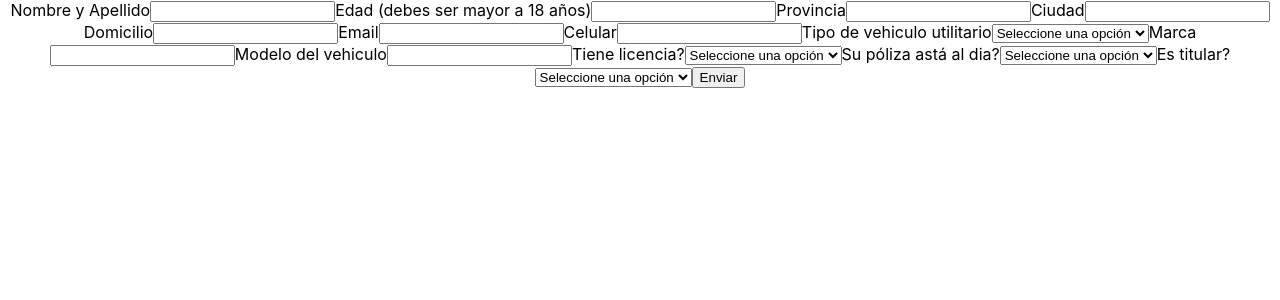
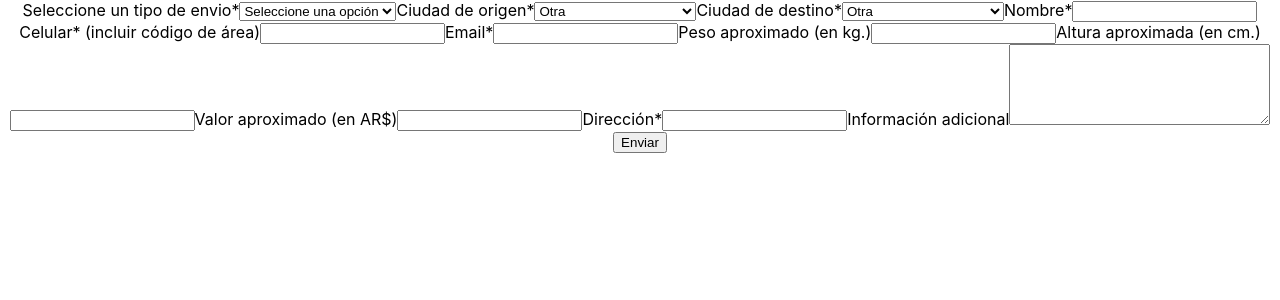
Before and after one commit to CesarAlcoholado/ParcelPlus, a React (Create React App) app in the folder client/: page /Home in a window 1280 px wide. Shown: the top 300 px of the page. Built offline with nearby package versions, Linux system fonts and the light colour scheme.

Commit message:
update form validation

```diff
--- a/client/src/components/Form/Form.jsx
+++ b/client/src/components/Form/Form.jsx
@@ -13,7 +13,7 @@ const initialForm = {
   measure: null,
   value: null,
   homeAdress: "",
-    moreDetails: ""
+  moreDetails: "",
 };
 
 const type = "packageForm"
@@ -30,14 +30,14 @@ export default function Form() {
   return (
     <div>
       <form onSubmit={handleSubmit} noValidate>
-        <label>Seleccione un tipo de envio</label>
+        <label>Seleccione un tipo de envio*</label>
         <select name="shipment" value={form.shipment} onChange={handleChange}>
           <option value="0">Seleccione una opción</option>
           <option value="Particular">Envio Personal</option>
           <option value="Empresa">Envio para empresa</option>
         </select>
         {errors.shipment && <p>{errors.shipment}</p>}
-        <label>Ciudad de origen</label>
+        <label>Ciudad de origen*</label>
         <select
           name="origenCity"
           value={form.origenCity}
@@ -47,7 +47,7 @@ export default function Form() {
             <option value={c}>{c}</option>
           ))}
         </select>
-        <label>Ciudad de destino</label>
+        <label>Ciudad de destino*</label>
         <select
           name="destineCity"
           value={form.destineCity}
@@ -57,7 +57,7 @@ export default function Form() {
             <option value={d}>{d}</option>
           ))}
         </select>
-        <label>Nombre</label>
+        <label>Nombre*</label>
         <input
           type="text"
           name="name"
@@ -65,7 +65,7 @@ export default function Form() {
           onChange={handleChange}
         />
         {errors.name && <p>{errors.name}</p>}
-        <label>Celular</label>
+        <label>Celular* (incluir código de área)</label>
         <input
           type="number"
           name="cellphone"
@@ -73,7 +73,7 @@ export default function Form() {
           onChange={handleChange}
         />
         {errors.cellphone && <p>{errors.cellphone}</p>}
-        <label>Email</label>
+        <label>Email*</label>
         <input
           type="email"
           name="email"
@@ -81,9 +81,9 @@ export default function Form() {
           onChange={handleChange}
         />
         {errors.email && <p>{errors.email}</p>}
-        <label>Peso</label>
+        <label>Peso aproximado (en kg.)</label>
         <input
-          type="text"
+          type="number"
           inputMode="decimal"
           name="weight"
           value={form.weight}
@@ -93,25 +93,25 @@ export default function Form() {
           //Agregar parseFloat a peso, altura y valor.
         }
         {errors.weight && <p>{errors.weight}</p>}
-        <label>Altura</label>
+        <label>Altura aproximada (en cm.)</label>
         <input
-          type="text"
+          type="number"
           inputMode="decimal"
           name="measure"
           value={form.measure}
           onChange={handleChange}
         />
         {errors.measure && <p>{errors.measure}</p>}
-        <label>Valor</label>
+        <label>Valor aproximado (en AR$)</label>
         <input
-          type="text"
+          type="number"
           inputMode="decimal"
           name="value"
           value={form.value}
           onChange={handleChange}
         />
         {errors.value && <p>{errors.value}</p>}
-        <label>Dirección</label>
+        <label>Dirección*</label>
         <input
           type="text"
           name="homeAdress"
--- a/client/src/pages/Home/Home.jsx
+++ b/client/src/pages/Home/Home.jsx
@@ -5,7 +5,7 @@ import Cv from '../../components/Cv/Cv.jsx';
 export default function Home() {
   return (
     <div>
-      <Cv/>
+      <Form/>
     </div>
   )
 }
--- a/client/src/static/constants.js
+++ b/client/src/static/constants.js
@@ -42,7 +42,8 @@ export const ciudadDestino = [
 ];
 
 export const regExpLett = /^[A-Za-zÑñÁáÉéÍíÓóÚúÜü\s]+$/;
-export const regExpCell = /^(\d{3})\s?(\d{3})\s?(\d{6})$/;
+export const regExpCell =
+  /^(?:(?:00)?549?)?0?(?:11|[2368]\d)(?:(?=\d{0,2}15)\d{2})??\d{8}$/;
 export const regExpEmail = /^[a-z0-9]+(\.[_a-z0-9]+)*@[a-z0-9-]+(\.[a-z0-9-]+)*(\.[a-z]{2,15})$/;
 export const regExpDetails = /^.{1,255}$/;
 export const regExpNumbers = /^(0|[1-9]\d*)(\.\d+)?(,\d+)?$/;
--- a/client/src/static/utils/functions/validation.js
+++ b/client/src/static/utils/functions/validation.js
@@ -10,19 +10,18 @@ import {
 export default function validate(form) {
   const errors = {};
 
-  if (form.name.length < 2) {
+  if (!form.name.trim()) {
+    errors.name = "Ingrese un nombre";
+  } else if (form.name.length < 2) {
     errors.name = "El nombre es demasiado corto";
   } else if (!regExpLett.test(form.name)) {
     errors.name = "Ingrese solo letras";
-  } else if (!form.name.trim()) {
-    errors.name = "Ingrese un nombre";
-  }
 
-  if (form.shipment === "0") {
+  } else if (!form.shipment || form.shipment === "0") {
     errors.shipment = "Seleccione una opción de envio";
   }
 
-  if (form.cellphone === 0) {
+  if (!form.cellphone) {
     errors.cellphone = "Ingrese un numero de celular";
   } else if (!regExpCell.test(form.cellphone)) {
     errors.cellphone = "El número ingresado no es válido";
@@ -40,26 +39,28 @@ export default function validate(form) {
     }
   }
 
-  if (parseFloat(form.weight) > 700) {
-    errors.weight = "Peso máximo 700 kg";
-  } else if (form.weight < 0) {
+  if (form.weight) {
+    if (form.weight < 0) {
     errors.weight = "Ingrese un peso válido";
-  } else if (!regExpNumbers.test(form.weight)) {
+    } else if (!regExpNumbers.test(form.weight)) {
     errors.weight = "El campo contiene caracteres invalidos";
+    }
   }
 
-  if (parseFloat(form.measure) > 200) {
-    errors.measure = "Altura máxima 2 mts";
-  } else if (form.measure < 0) {
-    errors.measure = "Ingrese una altura válida";
-  } else if (!regExpNumbers.test(form.measure)) {
-    errors.measure = "El campo contiene caracteres invalidos";
+  if (form.measure) {
+    if (form.measure < 0) {
+      errors.measure = "Ingrese una altura válida";
+    } else if (!regExpNumbers.test(form.measure)) {
+      errors.measure = "El campo contiene caracteres invalidos";
+    }
   }
 
-  if (form.value < 0) {
+  if(form.value){
+    if (form.value < 0) {
     errors.value = "Ingrese un valor";
   } else if (!regExpNumbers.test(form.value)) {
     errors.value = "El campo contiene caracteres invalidos";
+    }
   }
 
   if (!form.homeAdress){
```
Lines whose indentation alone changed are shown as unchanged.
